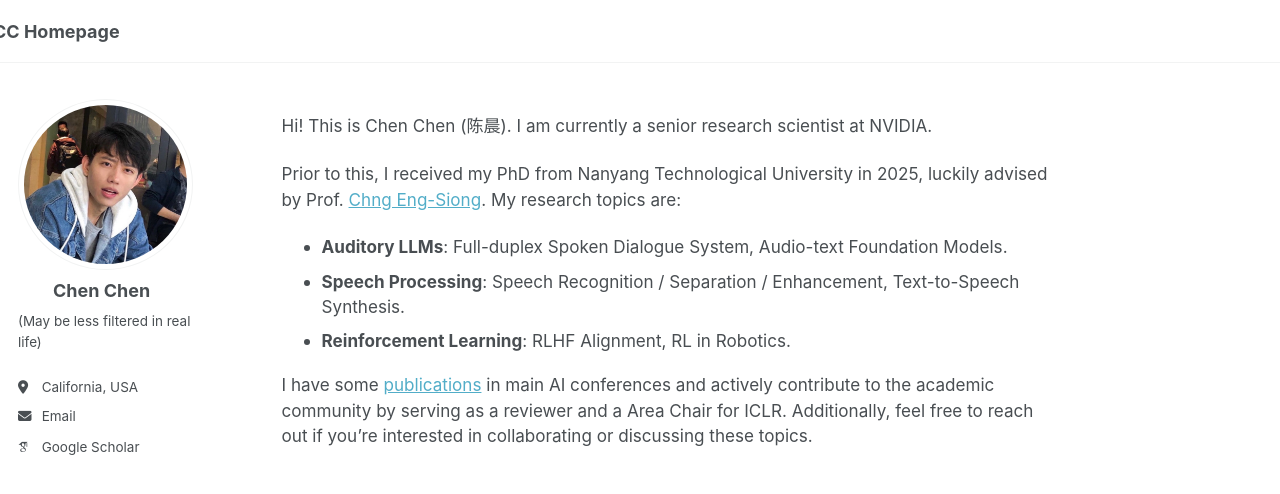
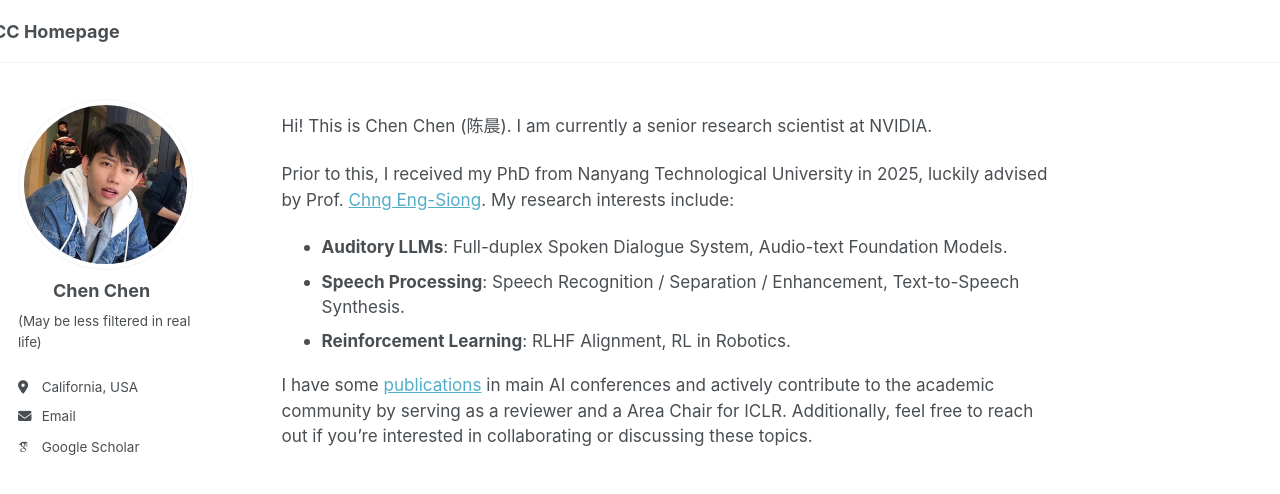
Before and after one commit to cchen1436/cchen1436.github.io, a Jekyll site: the page built from _pages/about.md, in a window 1280 px wide. Shown: the top 494 px of the page. Built offline with Jekyll 4.4.1, drawn with Linux system fonts in a browser that asks for light colours; some web fonts are replaced; a script that is not in the unit is left out.

Commit message:
Update about.md

```diff
--- a/_pages/about.md
+++ b/_pages/about.md
@@ -10,7 +10,7 @@ redirect_from:
 
 Hi! This is Chen Chen (陈晨). I am currently a senior research scientist at NVIDIA.
 
-Prior to this, I received my PhD from Nanyang Technological University in 2025, luckily advised by Prof. [Chng Eng-Siong](https://scholar.google.com/citations?user=FJodrCcAAAAJ&hl=en). My research topics are:
+Prior to this, I received my PhD from Nanyang Technological University in 2025, luckily advised by Prof. [Chng Eng-Siong](https://scholar.google.com/citations?user=FJodrCcAAAAJ&hl=en). My research interests include:
 - **Auditory LLMs**: Full-duplex Spoken Dialogue System, Audio-text Foundation Models.
 - **Speech Processing**: Speech Recognition / Separation / Enhancement, Text-to-Speech Synthesis.
 - **Reinforcement Learning**: RLHF Alignment, RL in Robotics.
```
